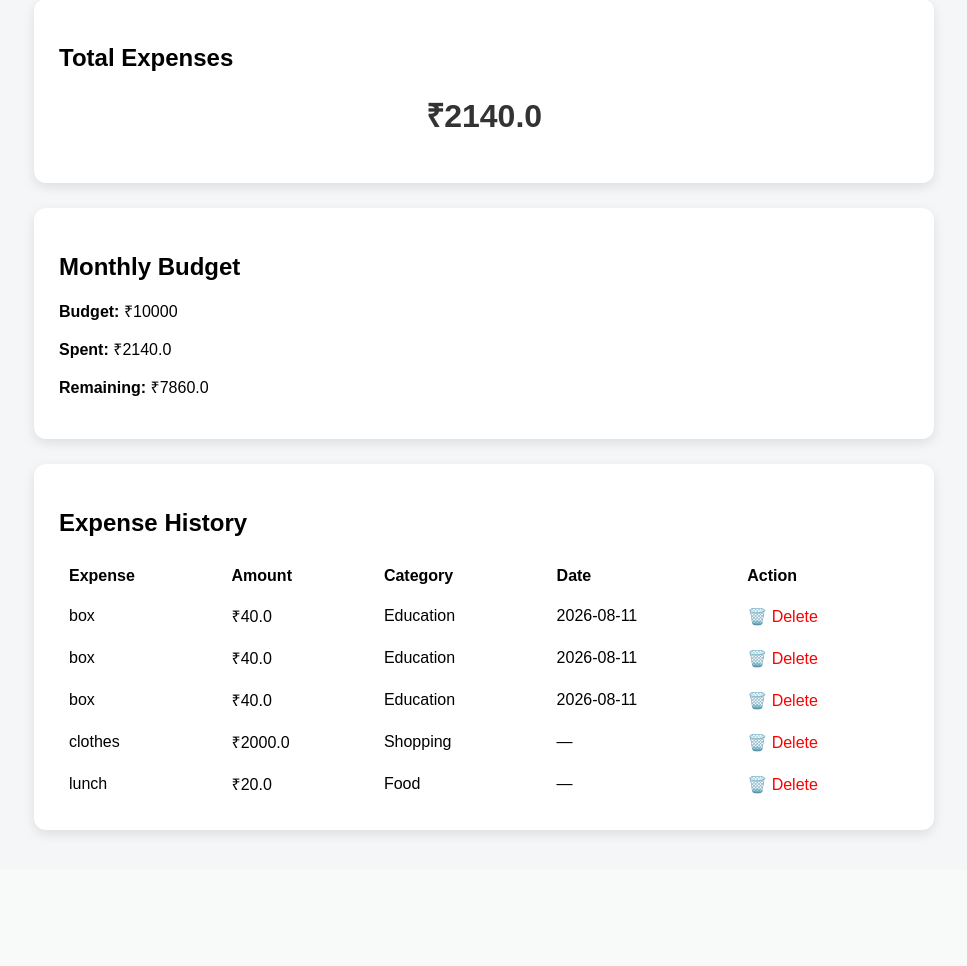
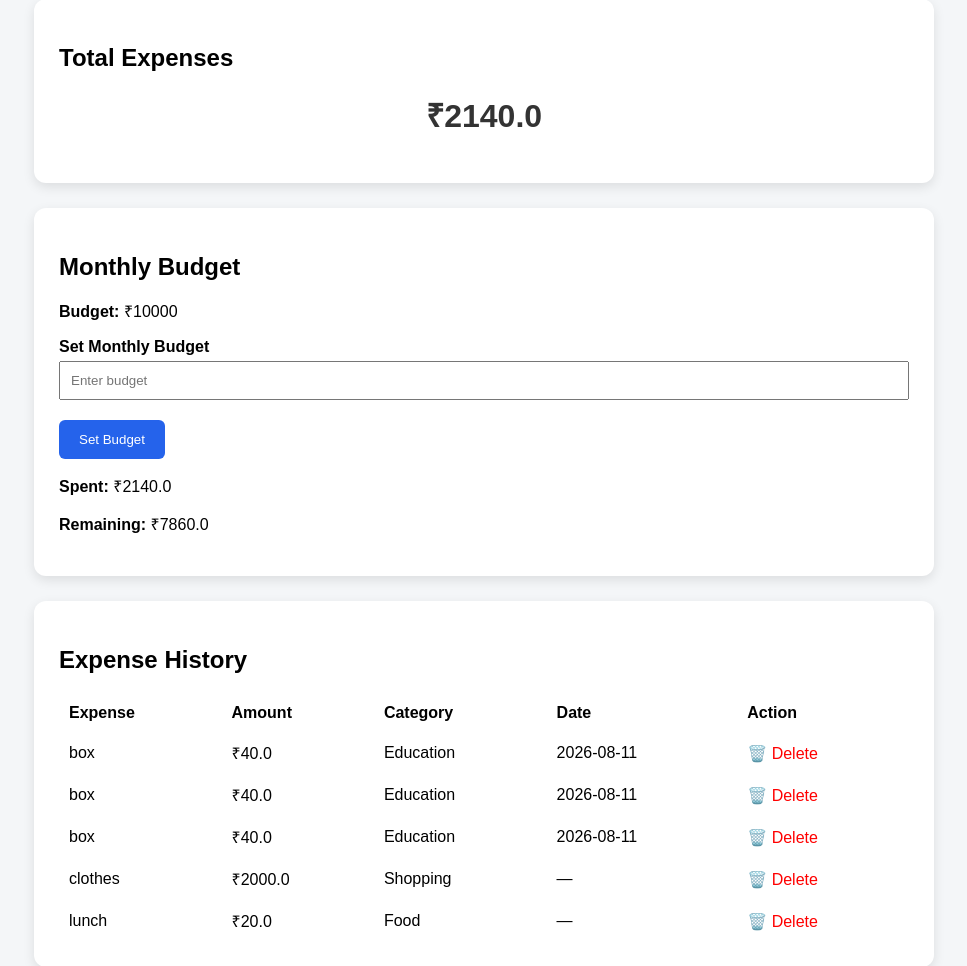
Before and after one commit to ahen-7/smart-expense-tracker, a Flask app: page / in a window 1280 px wide. Shown: the part 522-1488 px from the top of the page, without its empty margins (156-1123 px from the left). Before the commit the page ends 1358 px from the top, so only its background shows below. Run offline with Flask 3, Linux system fonts and the light colour scheme; data comes from the database, SQL or seed files in the repository.

Commit message:
Update index.html

```diff
--- a/templates/index.html
+++ b/templates/index.html
@@ -112,6 +112,19 @@
     <h2>Monthly Budget</h2>
 
     <p><strong>Budget:</strong> ₹{{ monthly_budget }}</p>
+        <form method="POST">
+    <label>Set Monthly Budget</label>
+    <input
+        type="number"
+        name="budget"
+        placeholder="Enter budget"
+        min="0"
+        step="0.01"
+        required
+    >
+
+    <button type="submit">Set Budget</button>
+</form>
     <p><strong>Spent:</strong> ₹{{ total_expenses }}</p>
     <p><strong>Remaining:</strong> ₹{{ remaining_budget }}</p>
 </div>
```
